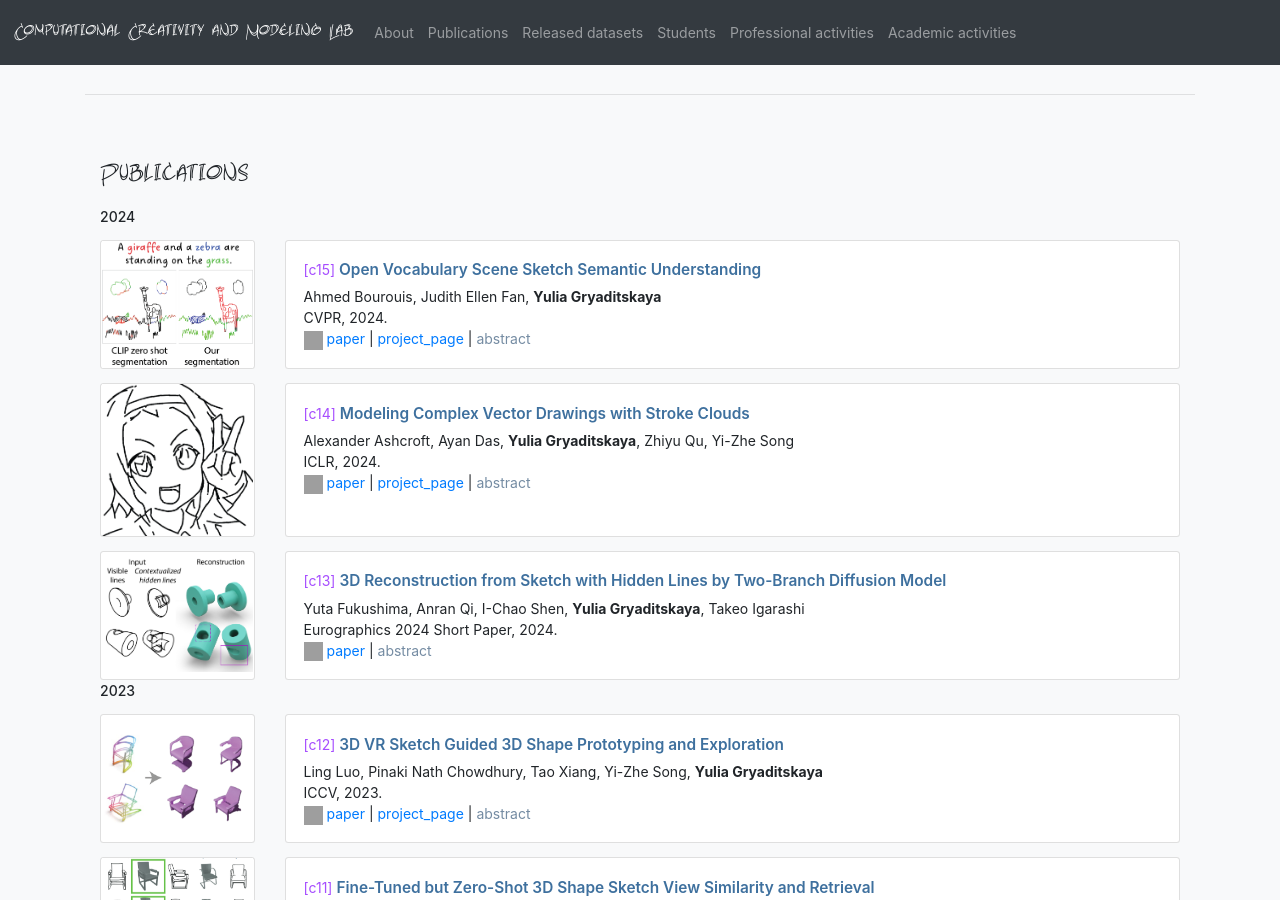
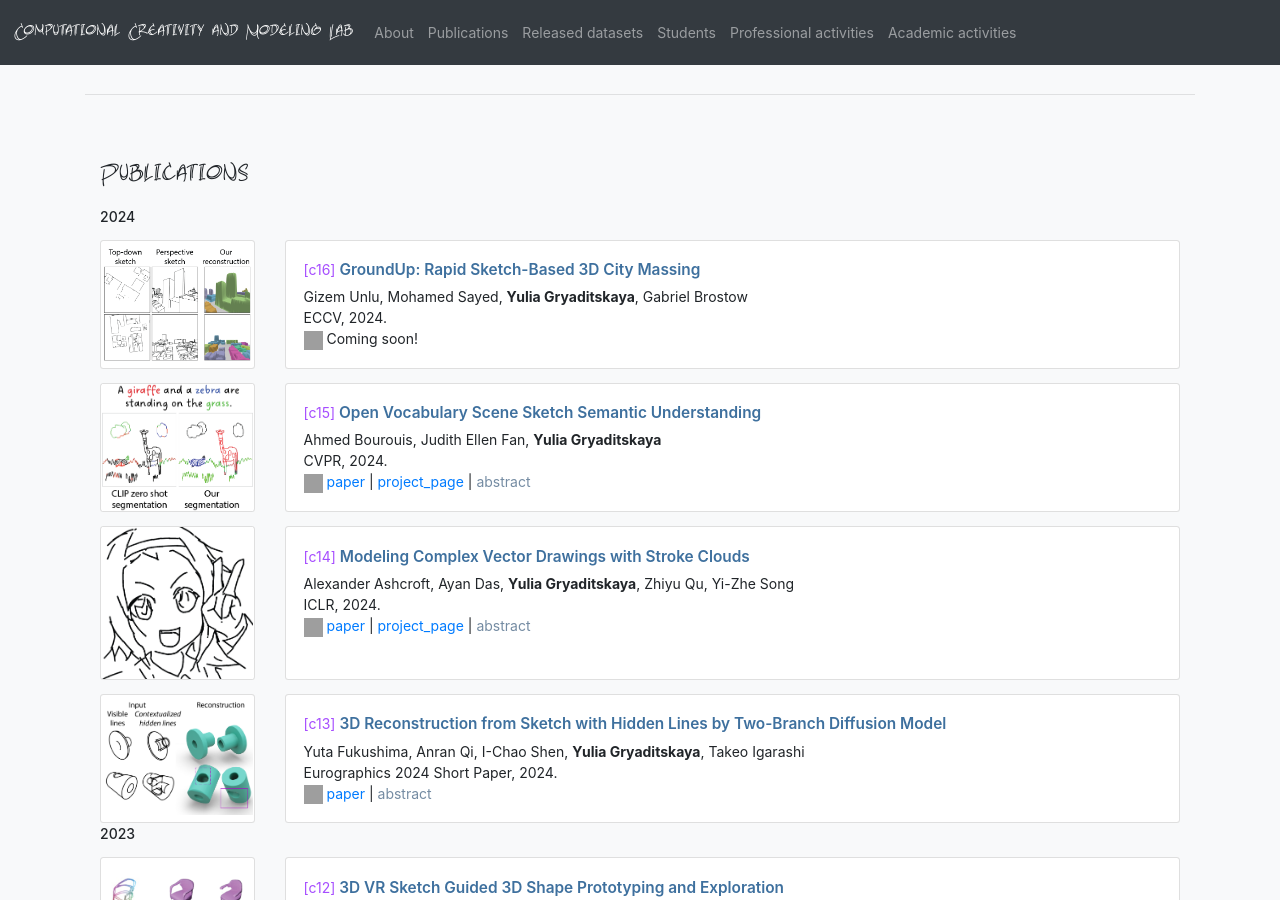
Before and after one commit to ygryadit/ygryadit.github.io, a Jekyll site: the page built from index.md, in a window 1280 px wide and 900 px high, scrolled down 829 px. Built offline with Jekyll 4.4.1, drawn with Linux system fonts in a browser that asks for light colours; grey boxes are pictures that could not be loaded.

Commit message:
Adding a publication

```diff
--- a/_data/publications.yml
+++ b/_data/publications.yml
@@ -1,3 +1,16 @@
+- title: "GroundUp: Rapid Sketch-Based 3D City Massing"
+  authors: "Gizem Unlu, Mohamed Sayed, <b>Yulia Gryaditskaya</b>, Gabriel Brostow"
+  venue: "ECCV"
+  year: 2024
+  paper_link: ""
+  preview_img_link: "./Papers/24_ECCV/GroundUp/preview.png"
+  img_width: '130px'
+  project_link: ""
+  bibtex_link: ""
+  abstract: ""
+  publ_id: "2024_4"
+  type: "c"
+
 - title: "Open Vocabulary Scene Sketch Semantic Understanding"
   authors: "Ahmed Bourouis, Judith Ellen Fan, <b>Yulia Gryaditskaya</b>"
   venue: "CVPR"
```
Also changed, not shown: Papers/24_ECCV/GroundUp/preview.png (added).
